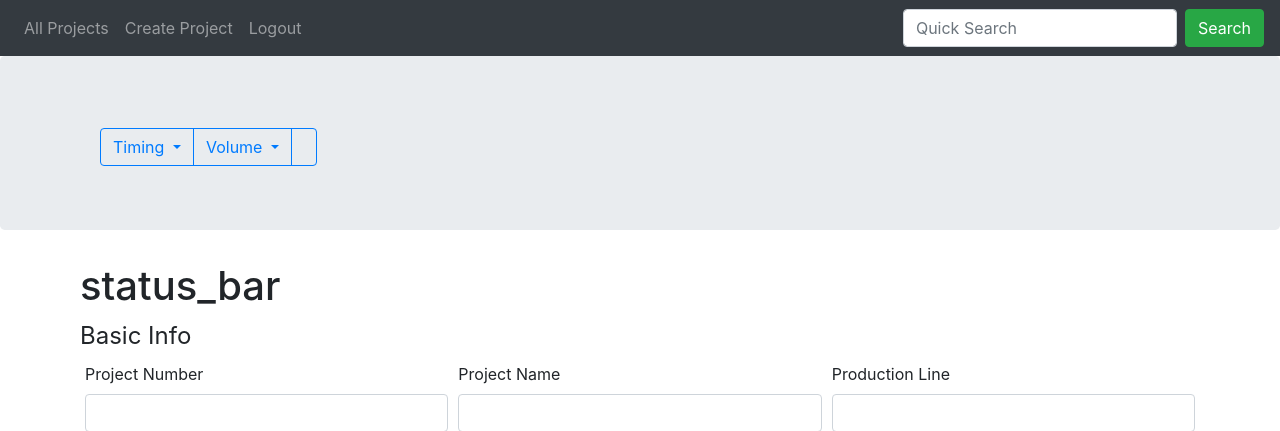
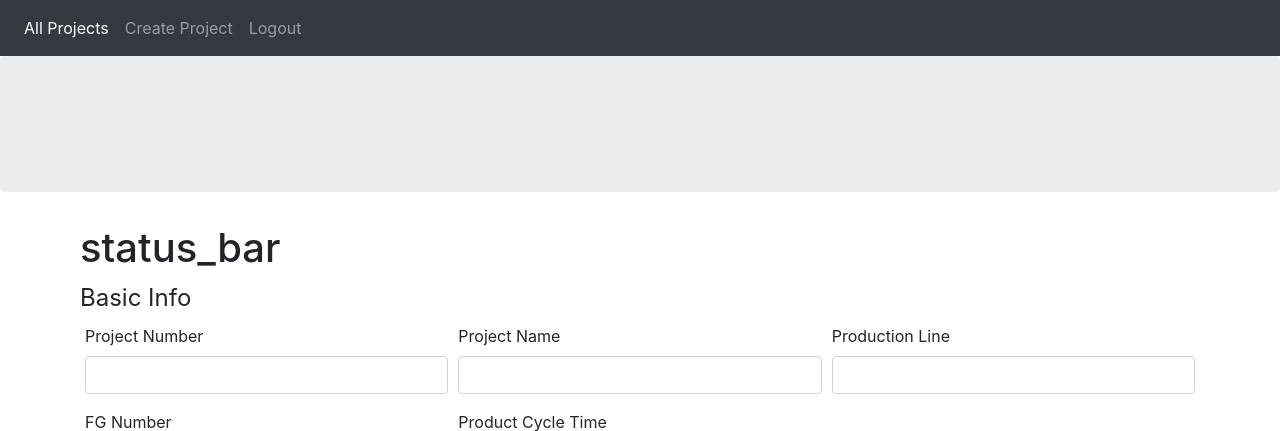
Before and after one commit to chenmingio/PPT, a Bottle app: page /project/1/info/1 in a window 1280 px wide. Shown: the top 431 px of the page. Run offline with Bottle, Linux system fonts and the light colour scheme; a database or web service that is not in the repository returns one stand-in record (values such as "Sample title"); some libraries are stand-ins or nearby versions.

Commit message:
optimize for iphone

```diff
--- a/app.py
+++ b/app.py
@@ -125,13 +125,11 @@ def main():
             cursor = db.part.find(query)
             resultDict = {'userName': userName} # transfer username and then put project info inside
             cursorList = list(cursor)
-            print(cursorList)
             for n in range(len(cursorList)):
                 resultDict[f'project_name{n + 1}'] = cursorList[n]["project_name"]
                 resultDict[f'project_no{n + 1}'] = cursorList[n]["project_no"]
                 resultDict[f'sourcing_date{n + 1}'] = cursorList[n]["sourcing_date"]
 
-            print (resultDict)
             resultDict['is_supplier'] = True
             return resultDict
         else:
@@ -226,7 +224,6 @@ def part(part_id, crud):
             # need to find the project with partn_id equals part_id here? Have to be like this?
             query =  { '$or': [ { 'part1_id': part_id }, { 'part2_id': part_id }, { 'part3_id': part_id }, { 'part4_id': part_id }, { 'part5_id': part_id }, ] }
             fetchResult = db.project.find_one(query)
-            print(f"------------{fetchResult}-----------")
             is_crud = f'is_{crud}'
             fetchResult[is_crud] = True
             fetchResult['part_id'] = part_id # because only partn_id will be return
@@ -342,7 +339,6 @@ def compare(part_id):
                 compareList[f'supplier_{n}'] = quotation[0]
             else:
                 compareList[f'supplier_{n}'] = {"supplier_name" : supplierName}
-            print(compareList)
         return compareList
     else:
         return 'only for purchasing'
--- a/templates/navbar.html
+++ b/templates/navbar.html
@@ -1,22 +1,13 @@
 <!-- navbar -->
-<nav class="navbar navbar-expand-lg bg-dark navbar-dark sticky-top">
-    <div class="navbar-collapse collapse" style>
-    <!-- Links -->
-    <ul class="navbar-nav mr-auto">
-        <li class="nav-item">
-            <a class="nav-link" href="/main">All Projects</a>
-        </li>
-        <li class="nav-item">
-            <a class="nav-link" href="/project/new/info/create">Create Project</a>
-        </li>
-        <li class="nav-item">
-            <a class="nav-link" href="/login">Logout</a>
-        </li>
-    </ul>
-    </div>
-    <form class="form-inline my-2 my-lg-0" action="/action_page.php">
-        <input class="form-control mr-sm-2" type="text" placeholder="Quick Search">
-        <button class="btn btn-success my-2 my-sm-0" type="submit">Search</button>
-    </form>
-
-</nav>
+    <nav class="navbar navbar-expand-lg navbar-dark bg-dark">
+        <button class="navbar-toggler" type="button" data-toggle="collapse" data-target="#navbarNavAltMarkup" aria-controls="navbarNavAltMarkup" aria-expanded="false" aria-label="Toggle navigation">
+            <span class="navbar-toggler-icon"></span>
+        </button>
+        <div class="collapse navbar-collapse" id="navbarNavAltMarkup">
+            <div class="navbar-nav">
+                <a class="nav-item nav-link active" href="/main">All Projects<span class="sr-only">(current)</span></a>
+                <a class="nav-item nav-link" href="/project/new/info/create">Create Project</a>
+                <a class="nav-item nav-link" href="/login">Logout</a>
+            </div>
+        </div>
+    </nav>
--- a/templates/projectInfo.html
+++ b/templates/projectInfo.html
@@ -1,7 +1,7 @@
 {% extends "base.html" %}
 
 {% set JumboText_h1 = project_name %}
-{% set btnGroupToggle = "style='display: none'" %}
+{% set btnGroupToggle = "d-none" %}
 
 {% if is_create %}
 {% set valueToggle = "placeholder" %}
```
